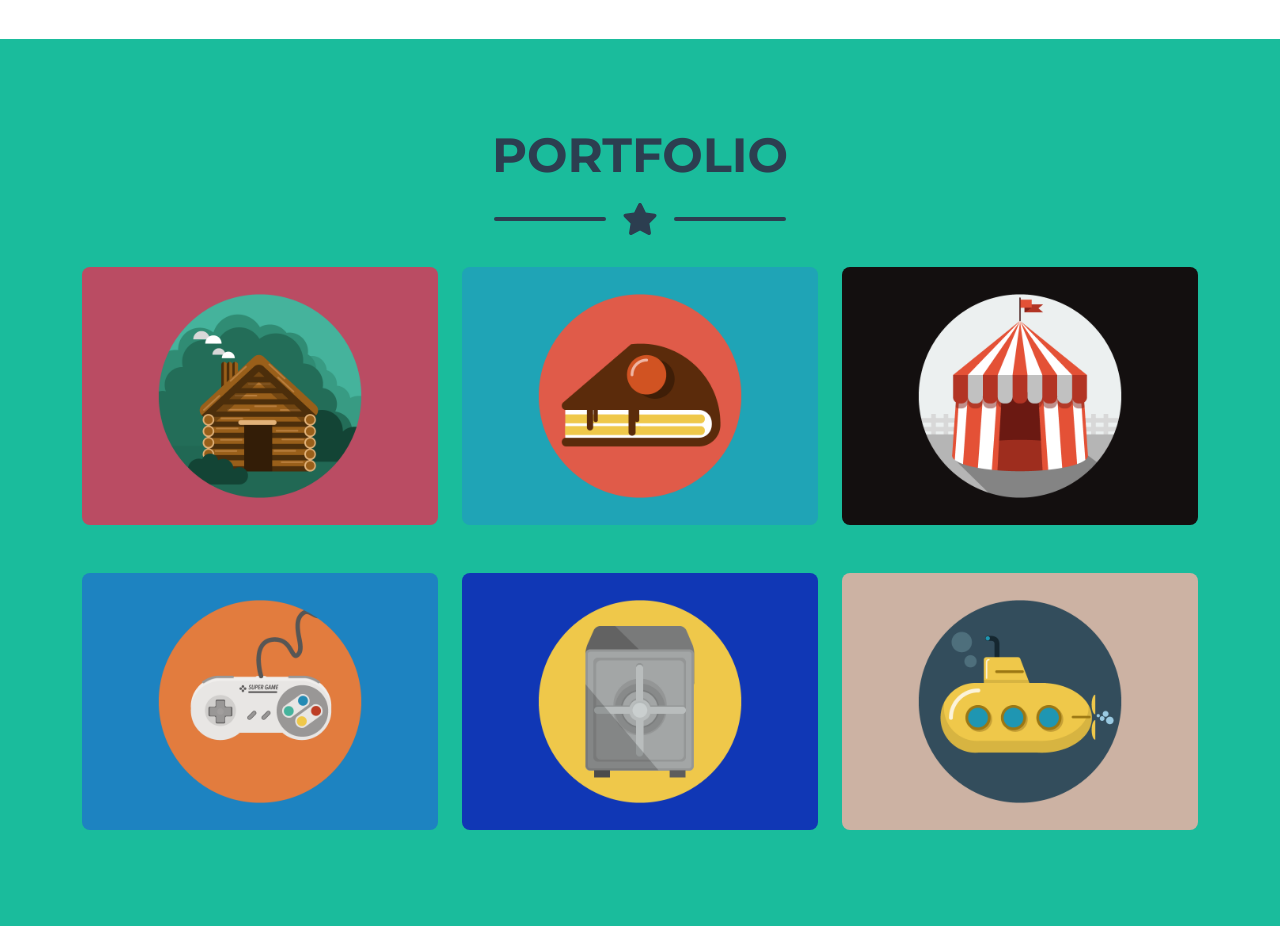
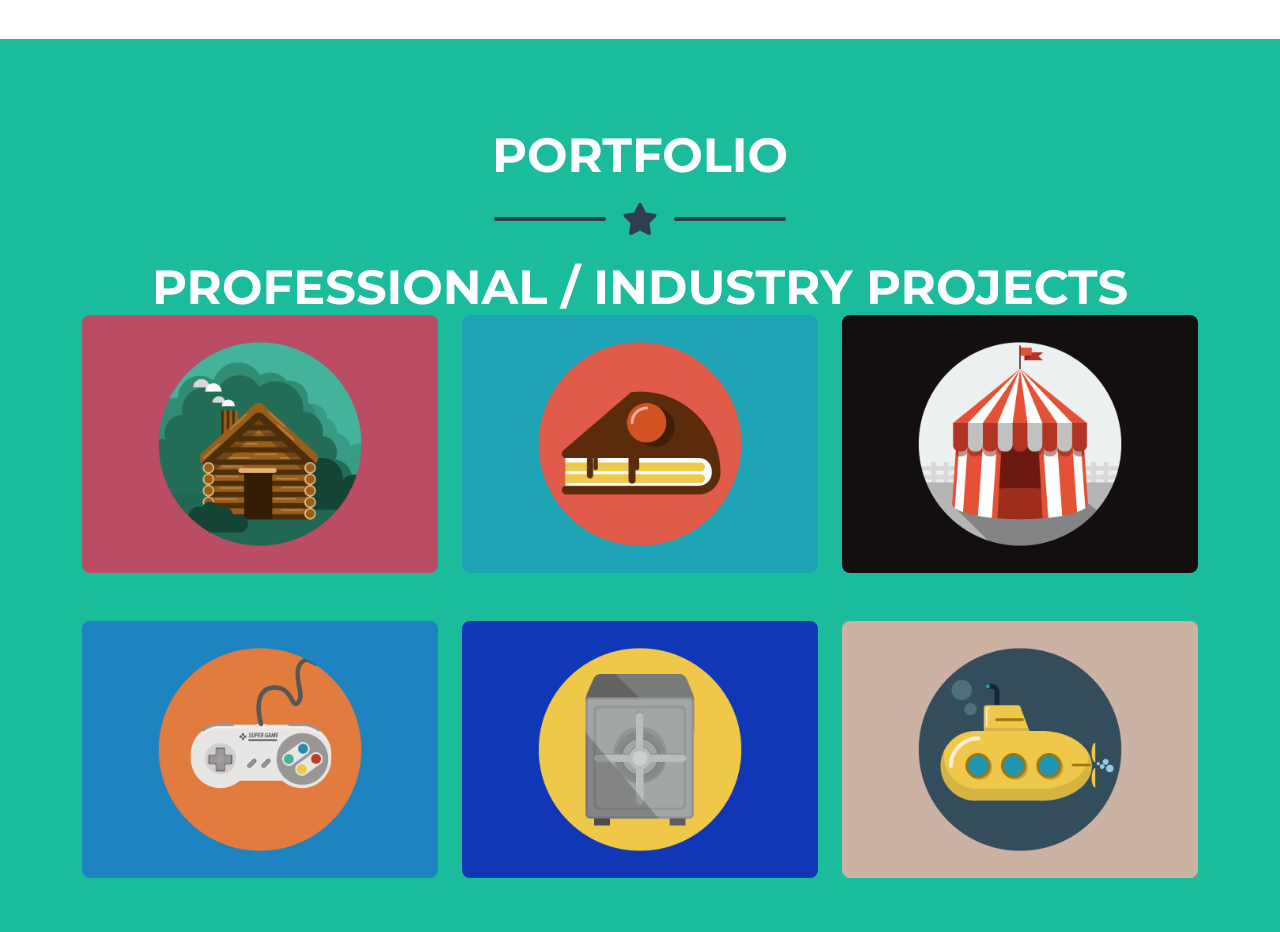
Before and after one commit to adri2765/adri2765.github.io, a plain HTML site: page index.html in a window 1280 px wide. Shown: the part 1700-2632 px from the top of the page. Drawn offline with nearby package versions, Linux system fonts and the light colour scheme.

Commit message:
Update index.html
Testing projects updates

```diff
--- a/index.html
+++ b/index.html
@@ -87,15 +87,20 @@
         <section class="page-section portfolio bg-primary text-white mb-0" id="portfolio">
             <div class="container">
                 <!-- Portfolio Section Heading-->
-                <h2 class="page-section-heading text-center text-uppercase text-secondary mb-0">Portfolio</h2>
+                <h2 class="page-section-heading text-center text-uppercase text-white mb-0">Portfolio</h2>
                 <!-- Icon Divider-->
                 <div class="divider-custom">
                     <div class="divider-custom-line"></div>
                     <div class="divider-custom-icon"><i class="fas fa-star"></i></div>
                     <div class="divider-custom-line"></div>
                 </div>
+
+           <!--**********************************************************************************************************************************-->
+
+                <!-- Prof/Industry Projects-->
                 <!-- Portfolio Grid Items-->
                 <div class="row justify-content-center">
+                    <h2 class="page-section-heading text-center text-uppercase text-white">Professional / Industry Projects</h2>
                     <!-- Portfolio Item 1-->
                     <div class="col-md-6 col-lg-4 mb-5">
                         <div class="portfolio-item mx-auto" data-bs-toggle="modal" data-bs-target="#portfolioModal1">
```
